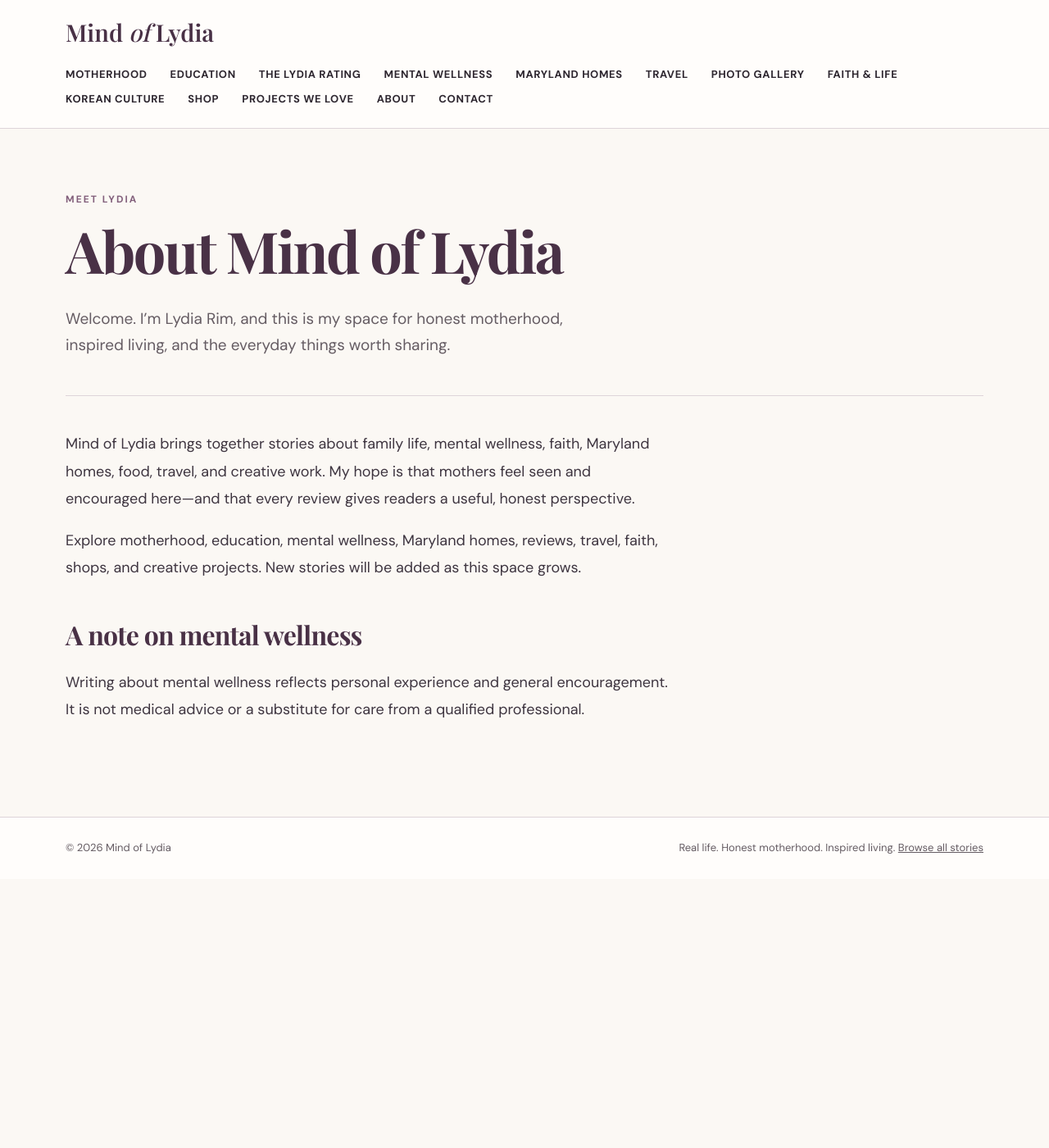
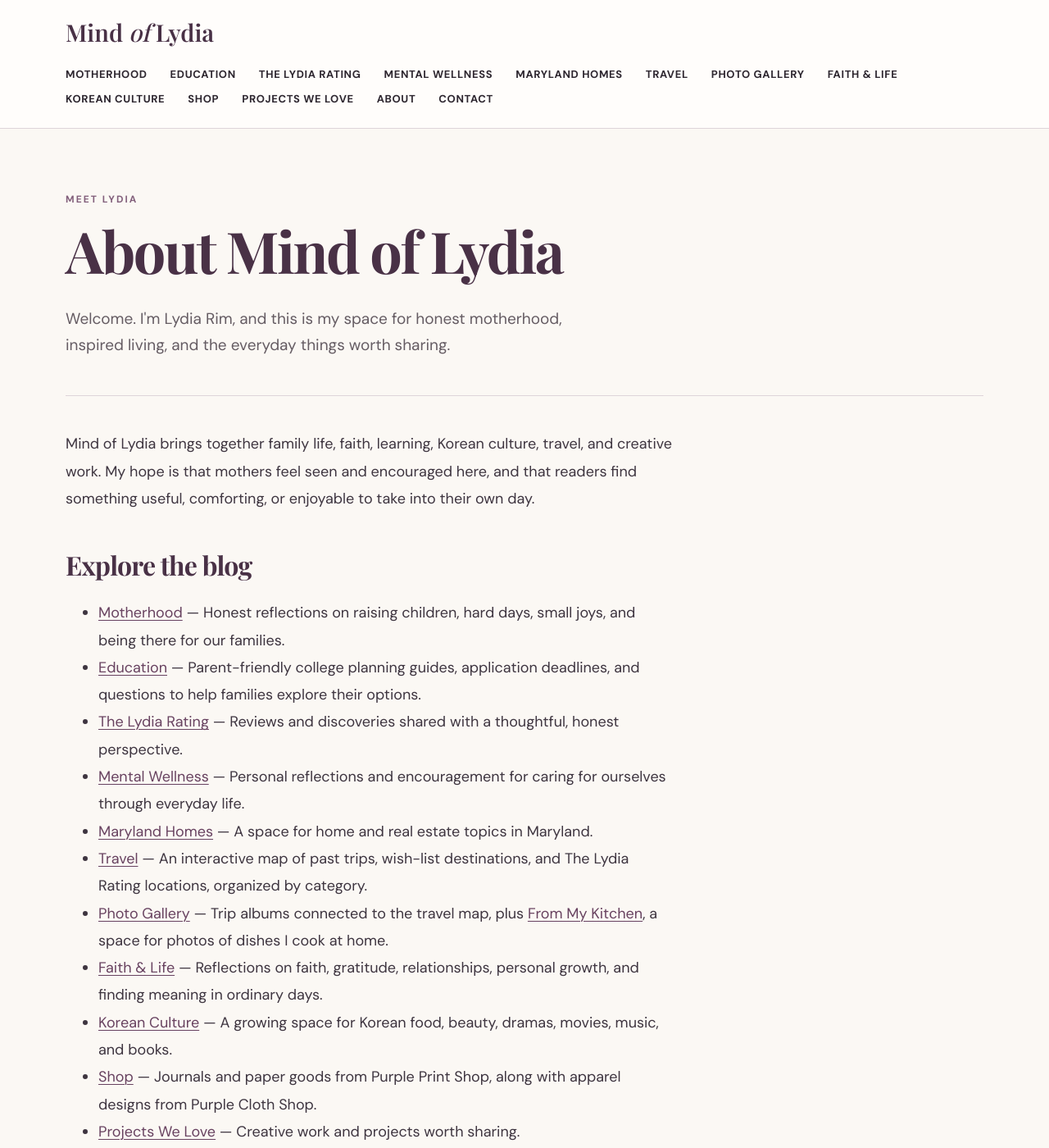
Before and after one commit to lydiarim22-coder/mindoflydia, a Jekyll site: the page built from about.md, in a window 1280 px wide and 1400 px high. Shown: the whole window at 82% size. Built offline with Jekyll 4.4.1, drawn with Linux system fonts in a browser that asks for light colours; some web fonts are replaced; some of the changed text lies outside the part shown.

Commit message:
Update About page with current blog sections

```diff
--- a/about.md
+++ b/about.md
@@ -1,8 +1,35 @@
 ---
 layout: default
 title: 'About Lydia Rim'
-description: 'Meet Lydia Rim, the writer behind Mind of Lydia: honest stories about motherhood, education, faith, creativity, and everyday family life.'
+description: 'Meet Lydia Rim and explore Mind of Lydia: motherhood, education, faith, Korean culture, travel, home cooking, and everyday inspiration.'
 permalink: /about/
 ---
-<section class="page-intro shell"><p class="eyebrow">Meet Lydia</p><h1>About Mind of Lydia</h1><p>Welcome. I’m Lydia Rim, and this is my space for honest motherhood, inspired living, and the everyday things worth sharing.</p></section>
-<section class="shell section compact"><div class="prose narrow"><p>Mind of Lydia brings together stories about family life, mental wellness, faith, Maryland homes, food, travel, and creative work. My hope is that mothers feel seen and encouraged here—and that every review gives readers a useful, honest perspective.</p><p>Explore motherhood, education, mental wellness, Maryland homes, reviews, travel, faith, shops, and creative projects. New stories will be added as this space grows.</p><h2>A note on mental wellness</h2><p>Writing about mental wellness reflects personal experience and general encouragement. It is not medical advice or a substitute for care from a qualified professional.</p></div></section>
+<section class="page-intro shell">
+  <p class="eyebrow">Meet Lydia</p>
+  <h1>About Mind of Lydia</h1>
+  <p>Welcome. I'm Lydia Rim, and this is my space for honest motherhood, inspired living, and the everyday things worth sharing.</p>
+</section>
+<section class="shell section compact">
+  <div class="prose narrow">
+    <p>Mind of Lydia brings together family life, faith, learning, Korean culture, travel, and creative work. My hope is that mothers feel seen and encouraged here, and that readers find something useful, comforting, or enjoyable to take into their own day.</p>
+    <h2>Explore the blog</h2>
+    <ul>
+      <li><a href="{{ '/motherhood/' | relative_url }}">Motherhood</a> — Honest reflections on raising children, hard days, small joys, and being there for our families.</li>
+      <li><a href="{{ '/education/' | relative_url }}">Education</a> — Parent-friendly college planning guides, application deadlines, and questions to help families explore their options.</li>
+      <li><a href="{{ '/the-lydia-rating/' | relative_url }}">The Lydia Rating</a> — Reviews and discoveries shared with a thoughtful, honest perspective.</li>
+      <li><a href="{{ '/mental-wellness/' | relative_url }}">Mental Wellness</a> — Personal reflections and encouragement for caring for ourselves through everyday life.</li>
+      <li><a href="{{ '/maryland-homes/' | relative_url }}">Maryland Homes</a> — A space for home and real estate topics in Maryland.</li>
+      <li><a href="{{ '/travel/' | relative_url }}">Travel</a> — An interactive map of past trips, wish-list destinations, and The Lydia Rating locations, organized by category.</li>
+      <li><a href="{{ '/photo-gallery/' | relative_url }}">Photo Gallery</a> — Trip albums connected to the travel map, plus <a href="{{ '/photo-gallery/' | relative_url }}#from-my-kitchen">From My Kitchen</a>, a space for photos of dishes I cook at home.</li>
+      <li><a href="{{ '/faith-and-life/' | relative_url }}">Faith &amp; Life</a> — Reflections on faith, gratitude, relationships, personal growth, and finding meaning in ordinary days.</li>
+      <li><a href="{{ '/korean-culture/' | relative_url }}">Korean Culture</a> — A growing space for Korean food, beauty, dramas, movies, music, and books.</li>
+      <li><a href="{{ '/shop/' | relative_url }}">Shop</a> — Journals and paper goods from Purple Print Shop, along with apparel designs from Purple Cloth Shop.</li>
+      <li><a href="{{ '/projects-we-love/' | relative_url }}">Projects We Love</a> — Creative work and projects worth sharing.</li>
+    </ul>
+    <p>Some sections are just beginning, and new stories and photographs will be added as this space grows. You can also <a href="{{ '/journal/' | relative_url }}">browse all stories</a> in one place.</p>
+    <h2>Let's connect</h2>
+    <p>Have a story to share, a topic suggestion, or a collaboration in mind? Visit the <a href="{{ '/contact/' | relative_url }}">Contact page</a> to send me a message.</p>
+    <h2>A note on mental wellness</h2>
+    <p>Writing about mental wellness reflects personal experience and general encouragement. It is not medical advice or a substitute for care from a qualified professional.</p>
+  </div>
+</section>
```
